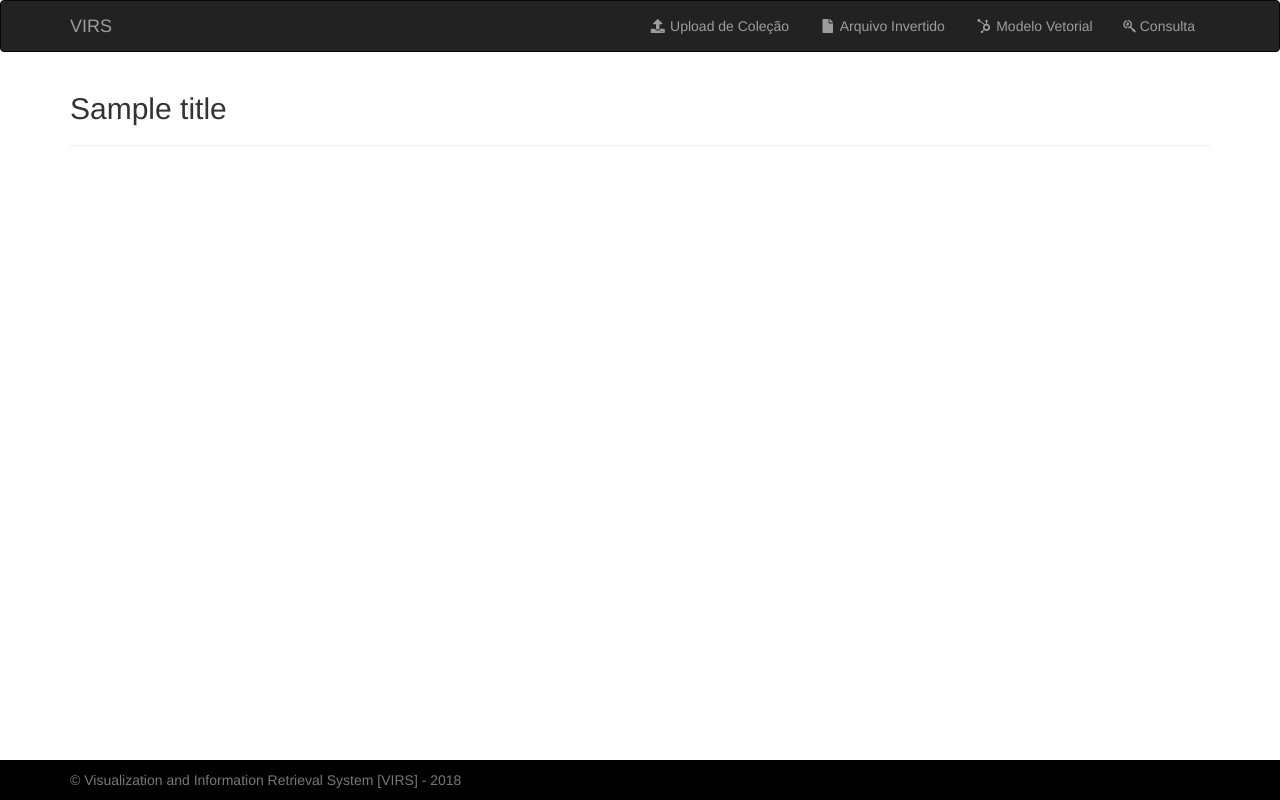
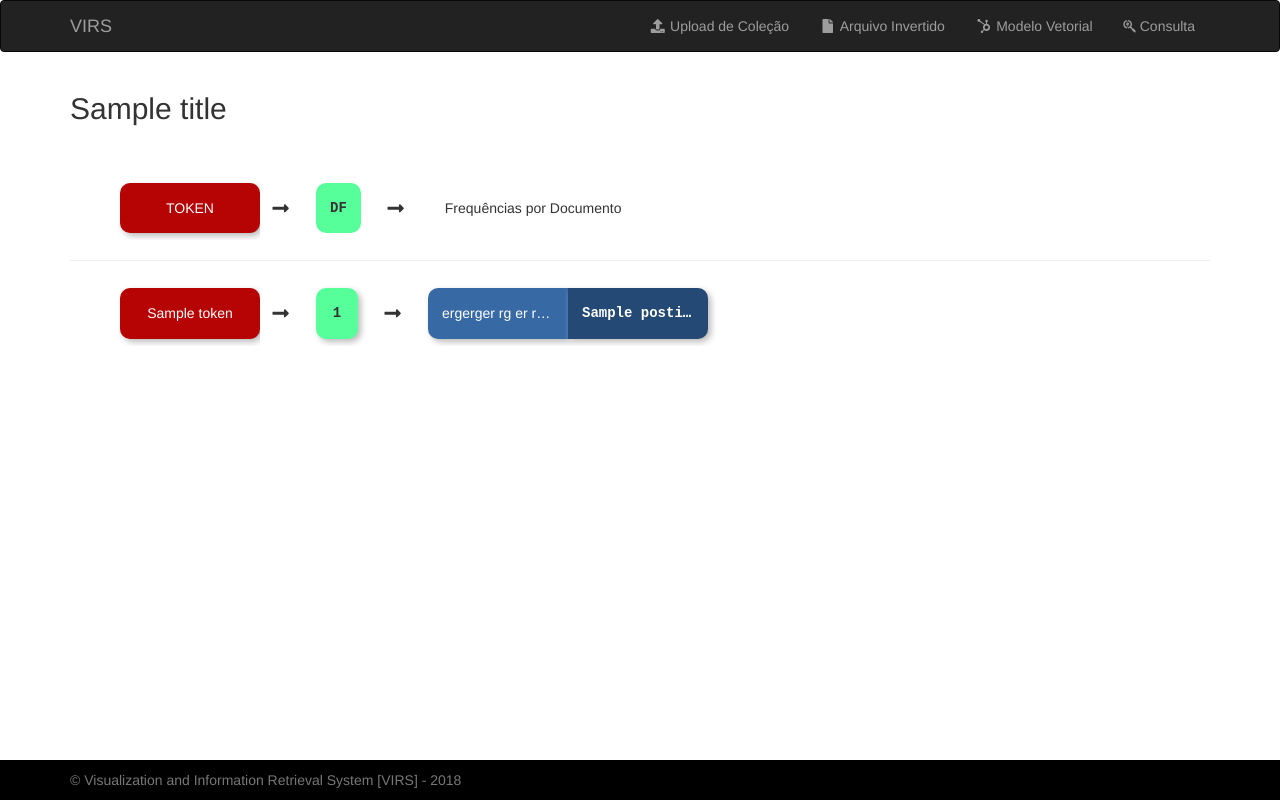
Before and after one commit to lucaspar/VIRS, a Django app: template templates/vsm/postings.html in a window 1280 px wide. Run offline with Django 3.2, Linux system fonts and the light colour scheme; the template is opened without the code that fills it: most values are stand-ins (such as "Sample title", 1, 10 or a date in 2020); some libraries are stand-ins or nearby versions.

Commit message:
postings list styling

```diff
--- a/static/css/style.css
+++ b/static/css/style.css
@@ -1,8 +1,107 @@
+html, body {
+    min-width: 100vw;
+    min-height: 100vh;
+    line-height: 160%;
+    overflow-x: hidden;
+}
 #footer {
-    position: absolute;
-    bottom: 0;
     width: 100%;
     height: 40px;
     line-height: 40px;
+    position: relative;
+    margin-top: -40px;
     background-color: black;
 }
+#wrapper {
+    min-height: 100vh;
+    padding-bottom: 40px;
+}
+#content {
+    display: flex;
+    padding-bottom: 4em;
+    flex-direction: column;
+}
+#content > * {
+    flex: 1;
+}
+.cell {
+    margin: 0 1em;
+    width: 10em;
+    padding: 1em;
+    max-width: 10em;
+    transition: 0.5s;
+    text-align: center;
+    border-radius: 10px;
+    background-color: #ddd;
+    box-shadow: 3px 3px 6px #bbb;
+    overflow: hidden;
+    white-space: nowrap;
+    text-overflow: ellipsis;
+}
+.cell:hover {
+    width: auto;
+    min-width: 10em;
+    transition: 0.5s;
+    max-width: none;
+    position: relative;
+    overflow: visible;
+}
+.cell.header {
+    width: auto;
+    max-width: none;
+    box-shadow: none;
+    background-color: transparent;
+}
+.cell.token {
+    background-color: #b60303;
+    color: white;
+    margin: 0;
+}
+.cell.separator {
+    background-color: transparent;
+    box-shadow: none;
+    min-width: 3em;
+    padding: 1em 0;
+    width: auto;
+    margin: 0;
+}
+.cell.df {
+    width: auto;
+    min-width: 3em;
+    font-weight: bold;
+    background-color: #56ff99;
+    font-family: 'Courier New', Courier, monospace;
+}
+.cell.doc {
+    border-radius: 10px 0 0 10px;
+    background-color: #376aa5;
+    margin-right: 0;
+    color: white;
+}
+.cell.tf {
+    font-family: 'Courier New', Courier, monospace;
+    border-radius: 0 10px 10px 0 ;
+    background-color: #234974;
+    font-weight: bold;
+    margin-left: 0;
+    color: white;
+    min-width: 3em;
+    width: auto;
+}
+.postings {
+    padding-left: 0;
+    padding-right: 0;
+    overflow-x: auto;
+    scroll-behavior: smooth;
+}
+.postings-line {
+    /* min-width: 100%; */
+    margin: 0.5em 0;
+    padding-left: 0;
+    padding-right: 0;
+    display: inline-flex;
+}
+.postings-token {
+    float: right;
+    display: flex;
+}
--- a/templates/partials/styles.html
+++ b/templates/partials/styles.html
@@ -1,5 +1,5 @@
 {% load static %}
 
-<link rel="stylesheet" href="{% static "css/style.css" %}">
 <link rel="stylesheet" href="{% static "css/bootstrap.min.css" %}">
 <link rel="stylesheet" href="{% static "css/fa-svg-with-js.css" %}">
+<link rel="stylesheet" href="{% static "css/style.css" %}">
--- a/templates/virs-base.html
+++ b/templates/virs-base.html
@@ -13,13 +13,15 @@
 
 <body>
 
-    {% include 'partials/messages.html' %}
-    {% include 'partials/header.html' %}
+    <div id="wrapper">
+        {% include 'partials/messages.html' %}
+        {% include 'partials/header.html' %}
 
-    <div class="container">
-        <h2>{% block pageheader %}{% endblock pageheader %}</h2>
-        <hr>
-        {% block content %}{% endblock content %}
+        <div id="content" class="container">
+            <h2>{% block pageheader %}{% endblock pageheader %}</h2>
+            <hr>
+            {% block content %}{% endblock content %}
+        </div>
     </div>
 
     {% include 'partials/footer.html' %}
--- a/templates/vsm/postings.html
+++ b/templates/vsm/postings.html
@@ -4,7 +4,49 @@
 {% block pageheader %}{{ title }}{% endblock pageheader%}
 
 {% block content %}
+    <div class="row">
 
-    {% comment %} Content here {% endcomment %}
+        <div class="col-lg-12">
+            <div class='col-sm-2 postings'>
+                <div class="postings-line postings-token">
+                    <div class='cell token'>TOKEN</div>
+                </div>
+            </div>
+            <div class='col-sm-10 postings'>
+                <div class='col-sm-12 postings-line'>
+                    <div class="cell separator"><div class="fas fa-fw fa-lg fa-long-arrow-alt-right"></div></div>
+                    <div class='cell df header'>DF</div>
+                    <div class="cell separator"><div class="fas fa-fw fa-lg fa-long-arrow-alt-right"></div></div>
+                    <div class='cell header'>Frequências por Documento</div>
+                </div>
+            </div>
+        </div>
+
+        <div class="col-lg-12"><hr></div>
+
+        <div class='col-lg-12'>
+            <div class='col-sm-2 postings'>
+                {% for token, values in postings.items %}
+                <div class="postings-line postings-token">
+                    <div class='cell token'>{{ token }}</div>
+                </div>
+                {% endfor %}
+            </div>
+            <div class='col-sm-10 postings'>
+                {% for token, values in postings.items %}
+                    <div class='col-sm-12 postings-line'>
+                        <div class="cell separator"><div class="fas fa-fw fa-lg fa-long-arrow-alt-right"></div></div>
+                        <div class='cell df'>{{ values|length }}</div>
+                        {% for value in values %}
+                        <div class="cell separator"><div class="fas fa-fw fa-lg fa-long-arrow-alt-right"></div></div>
+                        <div class='cell doc'>ergerger rg er rg erg ergergergerg re</div>
+                        <div class='cell tf'>{{ value.1 }}</div>
+                        {% endfor %}
+                    </div>
+                {% endfor %}
+            </div>
+        </div>
+
+    </div>
 
 {% endblock content %}
```
Also changed, not shown: templates/vsm/index.html (+2 -18 lines).
